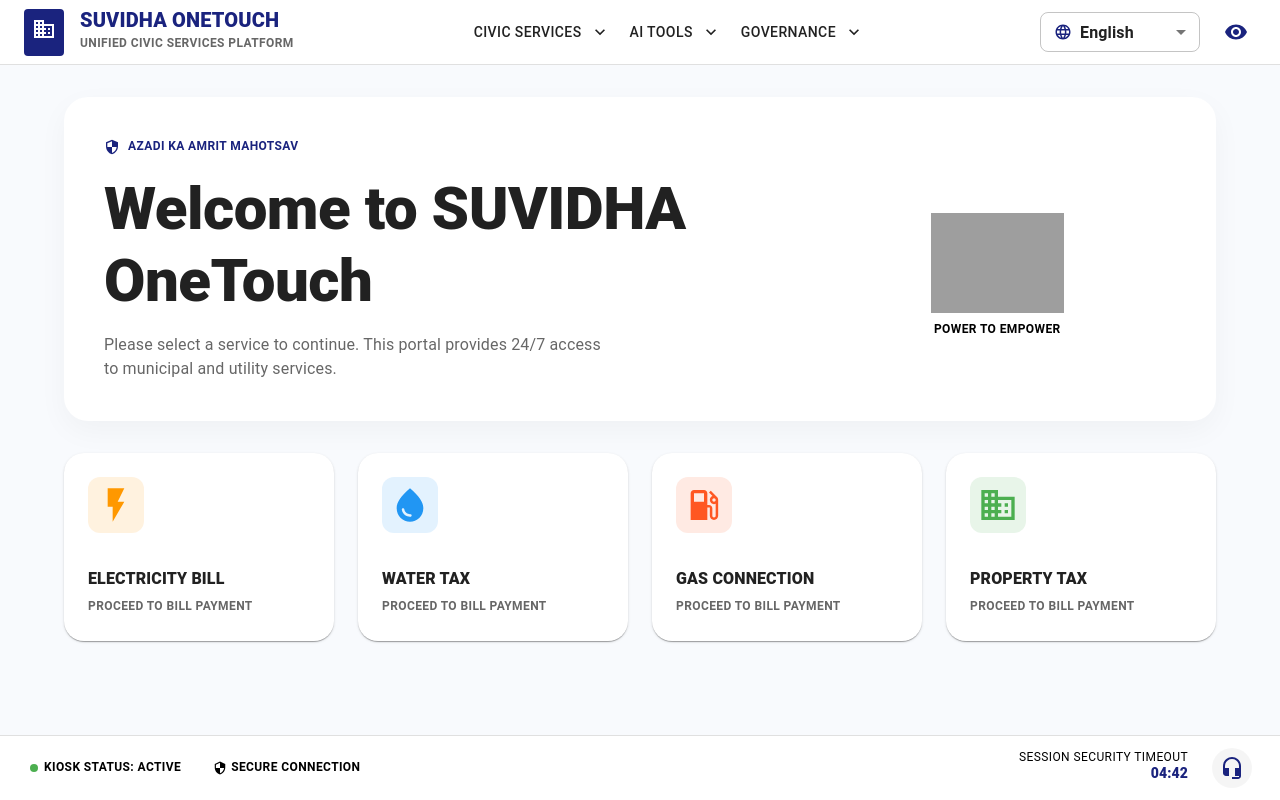
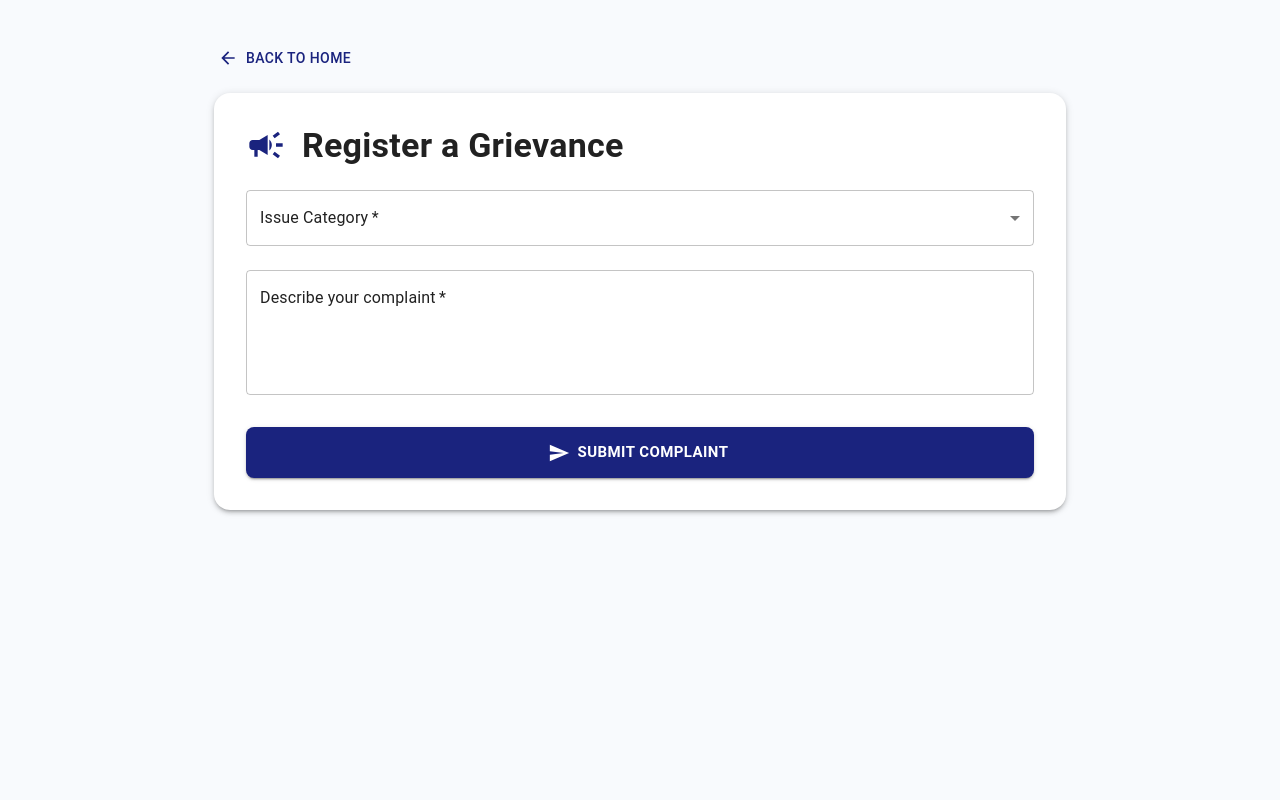
Before and after one commit to aliviahossain/Suvidha26_Classic_Coders, a React (Create React App) app: page /grievance in a window 1280 px wide. Built offline with nearby package versions, Linux system fonts and the light colour scheme; grey boxes are pictures that could not be loaded.

Commit message:
added grievances

```diff
--- a/src/App.js
+++ b/src/App.js
@@ -1,30 +1,27 @@
 import React, { useState } from 'react';
+import { BrowserRouter as Router, Routes, Route } from 'react-router-dom';
 import { ThemeProvider, createTheme } from '@mui/material/styles';
 import CssBaseline from '@mui/material/CssBaseline';
 import Home from './pages/Home';
-import './i18n'; // Essential for the multilingual UI
+import Grievance from './pages/Grievance'; // Ensure you've created this file
+import './i18n';
 
 function App() {
-  // State for Colorblind Accessibility Mode
   const [colorblindMode, setColorblindMode] = useState(false);
 
-  // Creating a theme that adapts based on the Colorblind toggle
   const theme = createTheme({
     palette: {
-      mode: 'light', // Locking to light mode for kiosk clarity
+      mode: 'light',
       primary: {
-        // Using a high-contrast cobalt blue for better visibility in colorblind mode
         main: colorblindMode ? '#005AB5' : '#1a237e'
       },
       secondary: {
-        // High-contrast vermillion for secondary actions
         main: colorblindMode ? '#DC3220' : '#ff9800'
       },
       background: {
         default: '#f8fafd',
         paper: '#ffffff',
       },
-      // Adding a specific color set for colorblind-safe feedback
       error: {
         main: colorblindMode ? '#E66100' : '#f44336'
       },
@@ -32,7 +29,6 @@ function App() {
         main: colorblindMode ? '#5D3FD3' : '#4caf50'
       }
     },
-    // Boosting contrast for typography in accessibility mode
     typography: {
       allVariants: {
         color: colorblindMode ? '#000000' : 'inherit',
@@ -43,13 +39,22 @@ function App() {
   return (
     <ThemeProvider theme={theme}>
       <CssBaseline />
-      {/* Passing state and toggle function to Home.
-          matches the props used in your Home.js: toggleColorblind and isColorblind
-      */}
-      <Home
-        toggleColorblind={() => setColorblindMode(!colorblindMode)}
-        isColorblind={colorblindMode}
-      />
+      <Router>
+        <Routes>
+          {/* Main Dashboard Route */}
+          <Route
+            path="/"
+            element={
+              <Home
+                toggleColorblind={() => setColorblindMode(!colorblindMode)}
+                isColorblind={colorblindMode}
+              />
+            }
+          />
+          {/* Civic Services: Grievance Route */}
+          <Route path="/grievance" element={<Grievance />} />
+        </Routes>
+      </Router>
     </ThemeProvider>
   );
 }
--- /dev/null
+++ b/src/pages/Grievance.js
@@ -0,0 +1,84 @@
+import React, { useState } from 'react';
+import { Container, Typography, TextField, Button, MenuItem, Box, Paper, Stack } from '@mui/material';
+import { Campaign, Send, ArrowBack } from '@mui/icons-material';
+import { useTranslation } from 'react-i18next';
+import { useNavigate } from 'react-router-dom';
+
+const categories = [
+  { value: 'water', label: 'Water Supply / Leakage' },
+  { id: 'waste', label: 'Waste Management / Garbage' },
+  { id: 'roads', label: 'Roads & Street Lights' },
+  { id: 'other', label: 'Other Municipal Issues' },
+];
+
+const Grievance = () => {
+  const { t } = useTranslation();
+  const navigate = useNavigate();
+  const [formData, setFormData] = useState({ category: '', description: '' });
+
+  const handleSubmit = (e) => {
+    e.preventDefault();
+    console.log("Complaint Registered:", formData);
+    // This is where Smart Routing would eventually categorize and forward the complaint
+    alert("Grievance Registered Successfully! ID: SU-2026-X102");
+    navigate('/');
+  };
+
+  return (
+    <Container maxWidth="md" sx={{ mt: 5, mb: 5 }}>
+      <Button startIcon={<ArrowBack />} onClick={() => navigate('/')} sx={{ mb: 2 }}>
+        Back to Home
+      </Button>
+
+      <Paper elevation={3} sx={{ p: 4, borderRadius: 4 }}>
+        <Stack direction="row" spacing={2} alignItems="center" sx={{ mb: 3 }}>
+          <Campaign color="primary" sx={{ fontSize: 40 }} />
+          <Typography variant="h4" fontWeight="bold">Register a Grievance</Typography>
+        </Stack>
+
+        <form onSubmit={handleSubmit}>
+          <TextField
+            select
+            fullWidth
+            label="Issue Category"
+            value={formData.category}
+            onChange={(e) => setFormData({ ...formData, category: e.target.value })}
+            sx={{ mb: 3 }}
+            required
+          >
+            {categories.map((option) => (
+              <MenuItem key={option.id || option.value} value={option.id || option.value}>
+                {option.label}
+              </MenuItem>
+            ))}
+          </TextField>
+
+          <TextField
+            fullWidth
+            multiline
+            rows={4}
+            label="Describe your complaint"
+            placeholder="Tell us more about the issue..."
+            value={formData.description}
+            onChange={(e) => setFormData({ ...formData, description: e.target.value })}
+            sx={{ mb: 4 }}
+            required
+          />
+
+          <Button
+            type="submit"
+            variant="contained"
+            size="large"
+            fullWidth
+            startIcon={<Send />}
+            sx={{ borderRadius: 2, py: 1.5, fontWeight: 'bold' }}
+          >
+            Submit Complaint
+          </Button>
+        </form>
+      </Paper>
+    </Container>
+  );
+};
+
+export default Grievance;
--- a/src/pages/Home.js
+++ b/src/pages/Home.js
@@ -10,13 +10,14 @@ import {
   Campaign, Assessment, BugReport, SupportAgent, Troubleshoot, QueryStats
 } from '@mui/icons-material';
 import { useTranslation } from 'react-i18next';
+import { useNavigate } from 'react-router-dom'; // 1. Added Import
 
 const Home = ({ toggleColorblind, isColorblind }) => {
   const { t, i18n } = useTranslation();
+  const navigate = useNavigate(); // 2. Defined navigate
   const [anchorEl, setAnchorEl] = useState(null);
   const [activeMenu, setActiveMenu] = useState(null);
 
-  // Dynamic services array that reacts to the isColorblind state
   const services = [
     {
       id: 'elec',
@@ -30,7 +31,7 @@ const Home = ({ toggleColorblind, isColorblind }) => {
       title: 'WATER_TAX',
       sub: 'PROCEED_PAYMENT',
       icon: <WaterDrop sx={{ fontSize: 40 }} />,
-      color: isColorblind ? '#2196f3' : '#2196f3' // Adjust if specific high-contrast needed
+      color: isColorblind ? '#2196f3' : '#2196f3'
     },
     {
       id: 'gas',
@@ -75,7 +76,6 @@ const Home = ({ toggleColorblind, isColorblind }) => {
   return (
     <Box sx={{ bgcolor: 'background.default', minHeight: '100vh', display: 'flex', flexDirection: 'column', transition: '0.3s' }}>
 
-      {/* Navigation Header */}
       <AppBar position="static" sx={{ bgcolor: 'background.paper', color: 'text.primary', boxShadow: 'none', borderBottom: '1px solid', borderColor: 'divider' }}>
         <Toolbar sx={{ justifyContent: 'space-between' }}>
           <Stack direction="row" spacing={2} alignItems="center">
@@ -90,6 +90,7 @@ const Home = ({ toggleColorblind, isColorblind }) => {
 
           <Stack direction="row" spacing={1} sx={{ display: { xs: 'none', md: 'flex' } }}>
             <Button color="inherit" endIcon={<KeyboardArrowDown />} onClick={(e) => handleOpen(e, 'civic')}>Civic Services</Button>
+            {/* Removed the misplaced MenuItem from here */}
             <Button color="inherit" endIcon={<KeyboardArrowDown />} onClick={(e) => handleOpen(e, 'ai')}>AI Tools</Button>
             <Button color="inherit" endIcon={<KeyboardArrowDown />} onClick={(e) => handleOpen(e, 'gov')}>Governance</Button>
           </Stack>
@@ -116,12 +117,11 @@ const Home = ({ toggleColorblind, isColorblind }) => {
         </Toolbar>
       </AppBar>
 
-      {/* Dropdown Menus */}
       <Menu anchorEl={anchorEl} open={Boolean(anchorEl)} onClose={handleClose} PaperProps={{ sx: { minWidth: 280, borderRadius: 3, mt: 1 } }}>
         {activeMenu === 'civic' && [
           <MenuItem key="bill" onClick={handleClose}><FlashOn sx={{ mr: 2 }} /> Billing Services</MenuItem>,
           <MenuItem key="req" onClick={handleClose}><Troubleshoot sx={{ mr: 2 }} /> Service Requests</MenuItem>,
-          <MenuItem key="griv" onClick={handleClose}><Campaign sx={{ mr: 2 }} /> Grievance Services</MenuItem>,
+          <MenuItem key="griv" onClick={() => { handleClose(); navigate('/grievance'); }}><Campaign sx={{ mr: 2 }} /> Grievance Services</MenuItem>,
           <MenuItem key="notif" onClick={handleClose}><FiberManualRecord sx={{ mr: 2, color: 'success.main' }} /> Notification Service</MenuItem>
         ]}
         {activeMenu === 'ai' && [
@@ -143,7 +143,7 @@ const Home = ({ toggleColorblind, isColorblind }) => {
           </Typography>
           <Grid container alignItems="center">
             <Grid item xs={12} md={8}>
-              <Typography variant="h2" sx={{ fontWeight: 900, color: 'text.primary', mb: 2 }}>{t('WELCOME_TITLE')}</Typography>
+              <Typography variant="h2" sx={{ fontWeight: 900, color: 'text.primary', mb: 2 }}>Welcome to SUVIDHA <br/> OneTouch</Typography>
               <Typography variant="body1" sx={{ color: 'text.secondary', maxWidth: '500px' }}>
                 {t('WELCOME_SUBTITLE')}
               </Typography>
@@ -170,7 +170,6 @@ const Home = ({ toggleColorblind, isColorblind }) => {
         </Grid>
       </Container>
 
-      {/* Status Footer */}
       <Box sx={{ mt: 'auto', bgcolor: 'background.paper', p: 1.5, display: 'flex', justifyContent: 'space-between', borderTop: '1px solid', borderColor: 'divider' }}>
         <Stack direction="row" spacing={4} sx={{ ml: 2 }}>
           <Typography variant="caption" sx={{ display: 'flex', alignItems: 'center', fontWeight: 600 }}><FiberManualRecord sx={{ color: '#4caf50', fontSize: 12, mr: 0.5 }} /> KIOSK STATUS: ACTIVE</Typography>
```
Also changed, not shown: package.json (+6 -5 lines), 1 other file (tests, documents, lock files or other folders).
